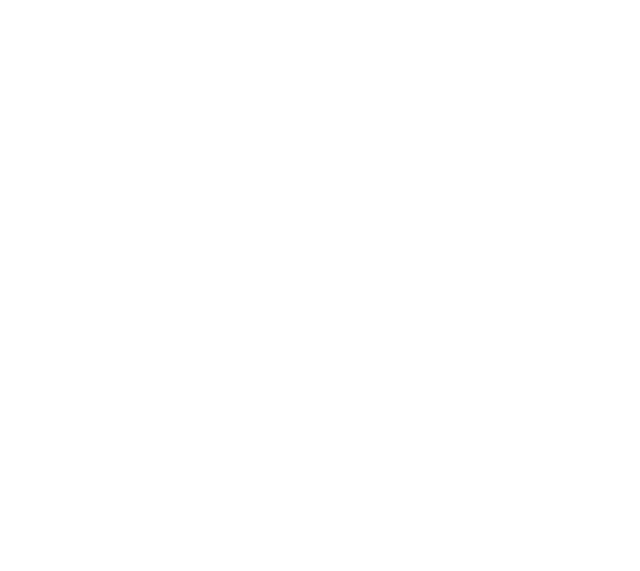
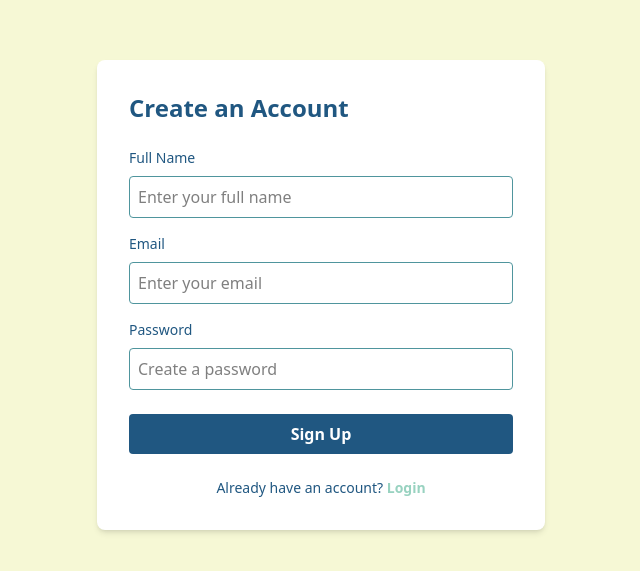
Before and after one commit to bpreetham58/opportUNITY, a React (Vite) app in the folder client/: page /signup in a window 1280 px wide. Shown: the part 105-676 px from the top of the page, without its empty margins (319-959 px from the left). Built offline with nearby package versions, Linux system fonts and the light colour scheme.

Commit message:
login-signup

```diff
--- a/client/package.json
+++ b/client/package.json
@@ -13,6 +13,7 @@
     "@tailwindcss/vite": "^4.0.15",
     "react": "^19.0.0",
     "react-dom": "^19.0.0",
+    "react-router-dom": "^7.4.0",
     "tailwindcss": "^4.0.15"
   },
   "devDependencies": {
@@ -24,6 +25,6 @@
     "eslint-plugin-react-hooks": "^5.1.0",
     "eslint-plugin-react-refresh": "^0.4.19",
     "globals": "^15.15.0",
-    "vite": "^6.2.0"
+    "vite": "^6.2.2"
   }
 }
--- a/client/src/App.jsx
+++ b/client/src/App.jsx
@@ -1,11 +1,19 @@
+// src/App.jsx
+import React from "react";
+import { BrowserRouter as Router, Routes, Route } from "react-router-dom";
+import Login from "./components/Login";
+import Signup from "./components/Signup";
 
-function App() {
+const App = () => {
+  return (
+    <Router>
+      <Routes>
+        <Route path="/login" element={<Login />} />
+        <Route path="/signup" element={<Signup />} />
+        <Route path="/" element={<Login />} /> {/* Default to Login page */}
+      </Routes>
+    </Router>
+  );
+};
 
-  return (
-    <>
-
-    </>
-  )
-}
-
-export default App
+export default App;
--- a/client/src/components/Login.jsx
+++ b/client/src/components/Login.jsx
@@ -0,0 +1,54 @@
+// src/components/Login.jsx
+import React from "react";
+
+const Login = () => {
+  return (
+    <div className="min-h-screen flex items-center justify-center p-4" style={{ backgroundColor: "#F6F8D5" }}>
+      <div className="bg-white p-8 rounded-lg shadow-md w-full max-w-md">
+        <h1 className="text-2xl font-bold mb-6" style={{ color: "#205781" }}>Welcome Back</h1>
+        <form>
+          <div className="mb-4">
+            <label htmlFor="email" className="block text-sm font-medium mb-2" style={{ color: "#205781" }}>Email</label>
+            <input
+              type="email"
+              id="email"
+              className="w-full p-2 border rounded focus:outline-none focus:ring-2"
+              style={{ borderColor: "#4F959D", focus: { ringColor: "#98D2C0" } }}
+              placeholder="Enter your email"
+            />
+          </div>
+          <div className="mb-6">
+            <label htmlFor="password" className="block text-sm font-medium mb-2" style={{ color: "#205781" }}>Password</label>
+            <input
+              type="password"
+              id="password"
+              className="w-full p-2 border rounded focus:outline-none focus:ring-2"
+              style={{ borderColor: "#4F959D", focus: { ringColor: "#98D2C0" } }}
+              placeholder="Enter your password"
+            />
+          </div>
+          <button
+            type="submit"
+            className="w-full py-2 text-white font-semibold rounded hover:bg-opacity-90 transition"
+            style={{ backgroundColor: "#205781" }}
+          >
+            Login
+          </button>
+        </form>
+        <div className="mt-4 text-center">
+          <a href="#" className="text-sm hover:underline" style={{ color: "#4F959D" }}>Forgot Password?</a>
+        </div>
+        <div className="mt-6 text-center">
+          <p className="text-sm" style={{ color: "#205781" }}>
+            Don't have an account?{" "}
+            <a href="/signup" className="font-semibold hover:underline" style={{ color: "#98D2C0" }}>
+              Sign Up
+            </a>
+          </p>
+        </div>
+      </div>
+    </div>
+  );
+};
+
+export default Login;
--- a/client/src/components/Signup.jsx
+++ b/client/src/components/Signup.jsx
@@ -0,0 +1,61 @@
+// src/components/Signup.jsx
+import React from "react";
+
+const Signup = () => {
+  return (
+    <div className="min-h-screen flex items-center justify-center p-4" style={{ backgroundColor: "#F6F8D5" }}>
+      <div className="bg-white p-8 rounded-lg shadow-md w-full max-w-md">
+        <h1 className="text-2xl font-bold mb-6" style={{ color: "#205781" }}>Create an Account</h1>
+        <form>
+          <div className="mb-4">
+            <label htmlFor="name" className="block text-sm font-medium mb-2" style={{ color: "#205781" }}>Full Name</label>
+            <input
+              type="text"
+              id="name"
+              className="w-full p-2 border rounded focus:outline-none focus:ring-2"
+              style={{ borderColor: "#4F959D", focus: { ringColor: "#98D2C0" } }}
+              placeholder="Enter your full name"
+            />
+          </div>
+          <div className="mb-4">
+            <label htmlFor="email" className="block text-sm font-medium mb-2" style={{ color: "#205781" }}>Email</label>
+            <input
+              type="email"
+              id="email"
+              className="w-full p-2 border rounded focus:outline-none focus:ring-2"
+              style={{ borderColor: "#4F959D", focus: { ringColor: "#98D2C0" } }}
+              placeholder="Enter your email"
+            />
+          </div>
+          <div className="mb-6">
+            <label htmlFor="password" className="block text-sm font-medium mb-2" style={{ color: "#205781" }}>Password</label>
+            <input
+              type="password"
+              id="password"
+              className="w-full p-2 border rounded focus:outline-none focus:ring-2"
+              style={{ borderColor: "#4F959D", focus: { ringColor: "#98D2C0" } }}
+              placeholder="Create a password"
+            />
+          </div>
+          <button
+            type="submit"
+            className="w-full py-2 text-white font-semibold rounded hover:bg-opacity-90 transition"
+            style={{ backgroundColor: "#205781" }}
+          >
+            Sign Up
+          </button>
+        </form>
+        <div className="mt-6 text-center">
+          <p className="text-sm" style={{ color: "#205781" }}>
+            Already have an account?{" "}
+            <a href="/login" className="font-semibold hover:underline" style={{ color: "#98D2C0" }}>
+              Login
+            </a>
+          </p>
+        </div>
+      </div>
+    </div>
+  );
+};
+
+export default Signup;
--- a/client/src/index.css
+++ b/client/src/index.css
@@ -1,7 +1,8 @@
 @import "tailwindcss";
-/* @tailwind base;
+/* src/index.css */
+@tailwind base;
 @tailwind components;
-@tailwind utilities; */
+@tailwind utilities;
 
 :root {
   --primary: #205781;
```
Also changed, not shown: 1 other file (tests, documents, lock files or other folders).
